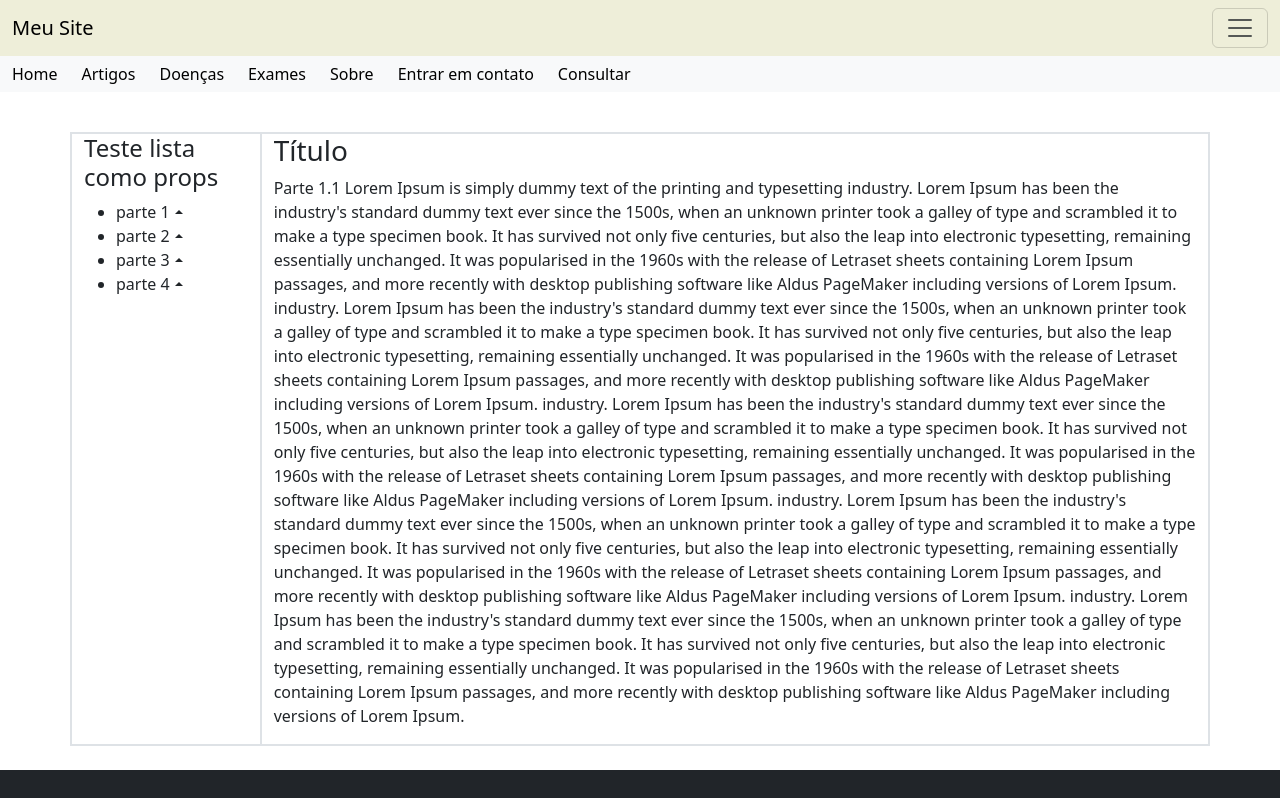
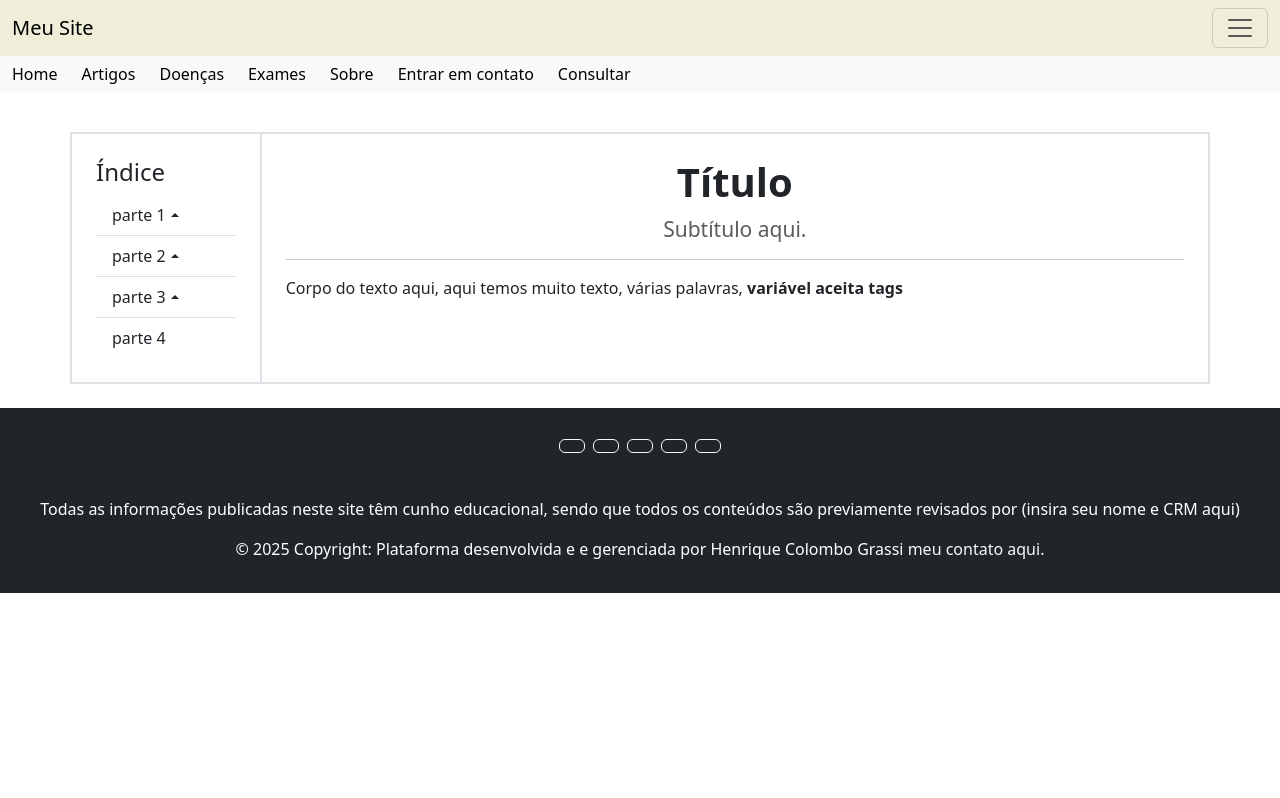
Before and after one commit to h-grassi/SitesGenerico, a Next.js app in the folder meu-sitenpx/: page /Doencas in a window 1280 px wide. Shown: the top 798 px of the page. Built offline with nearby package versions, Linux system fonts and the light colour scheme.

Commit message:
commit 4
Foco no componente de seções, criação do componente de texto e pequenos ajustes na página inicial

```diff
--- /dev/null
+++ b/meu-sitenpx/src/Componentes/Textos.tsx
@@ -0,0 +1,12 @@
+function Texto1(props: any){
+  return(
+    <>
+     <h1 className="text-center fw-bold">{props.titulo}</h1>
+     <h4 className="text-center"><small className="text-body-secondary">{props.subtitulo}</small></h4>
+     <hr className="featurette-divider"></hr>
+     <div dangerouslySetInnerHTML={{__html: props.texto}} />
+    </>
+  )
+};
+
+export {Texto1};
--- /dev/null
+++ b/meu-sitenpx/src/Componentes/listaExplorarSecoes.tsx
@@ -0,0 +1,34 @@
+function ExplorarSecoes ({indice}: {indice: any}) {
+   if(!Array.isArray(indice)){
+       console.log("erro, componente não está recebendo os parâmetros corretamente.")
+       return(<></>)
+   }else{
+        return (
+            <div className="col-md-2 p-4 border">
+                <h4>Índice</h4>
+                <ul className="list-group list-group-flush">
+                    {indice?.map((obj: any)=>(
+                        <li className="list-group-item">
+                        <a className={`h6 link-underline link-underline-opacity-0 ${obj.subItens == null ? "" : "dropdown-toggle"}`} href={obj.href} data-bs-toggle="collapse"
+                            data-bs-target={"#" + obj.collapse} aria-expanded="true" aria-controls={obj.collapse}>
+                            {obj.item}
+                            </a>
+                            {obj.subItens?.map((sub: any)=>
+                                (<div className="collapse collapse-vertical" id={obj.collapse}>
+                                    <ul className="list-group list-group-flush">
+                                        <li className="list-group-item ">
+                                            <a className="subItemIndice link-underline link-underline-opacity-0" href={sub.href}>{sub.subItem}</a>
+                                        </li>
+                                    </ul>
+                                </div>
+                                )
+                            )}
+                        </li>
+                    ))}
+                </ul>
+            </div>
+        );
+    }
+}
+
+export{ExplorarSecoes}
--- a/meu-sitenpx/src/Componentes/listaExplorarSessoes.tsx
+++ /dev/null
@@ -1,76 +0,0 @@
-function ExplorarSessoes (props: any){
-    return(
-        <div className="col-md-2 border">
-            <h4>Explorar Artigo</h4>
-            <ul>
-                <li>
-                <a href={props.href} className="h6 link-underline link-underline-opacity-0 dropdown-toggle" data-bs-toggle="collapse"
-                    data-bs-target="#collapseParte1" aria-expanded="true" aria-controls="collapseParte1">
-                    {props.item}
-                </a>
-                </li>
-            </ul>
-        </div>
-    )
-};
-
-
-function TesteArray() {
-
-    const indice =[{
-        item: "parte 1",
-        subItens: [
-          { subItem: "parte1.1", href: "#parte1.1" },
-          { subItem: "parte1.2", href: "#parte1.2" },
-          { subItem: "parte1.3", href: "#parte1.3" },
-        ]
-      },
-      {
-        item: "parte 2",
-        subItens: [
-          { subItem: "parte2.1", href: "#parte2.1" },
-          { subItem: "parte2.2", href: "#parte2.2" },
-          { subItem: "parte3.3", href: "#parte2.3" },
-        ]
-      },
-      {
-        item: "parte 3",
-        subItens: [
-          { subItem: "parte3.1", href: "#parte3.1" },
-          { subItem: "parte3.2", href: "#parte3.2" },
-          { subItem: "parte3.3", href: "#parte3.3" },
-        ]
-      },
-      {
-        item: "parte 4",
-        subItens: []
-      }];
-
-
-    return (
-        <div className="col-md-2 border">
-            <h4>Teste lista como props</h4>
-            <ul>
-                {indice.map((obj, index)=>(
-                    <li>
-                       <a className="h6 link-underline link-underline-opacity-0 dropdown-toggle">
-                        {obj.item}
-                        </a>
-                        {obj.subItens.map((sub)=>
-                            (<div className="collapse collapse-vertical" id="collapseParte1">
-                                <ul>
-                                    <li>
-                                        <a className="link-underline link-underline-opacity-0" href={sub.href}>{sub.subItem}</a>
-                                    </li>
-                                </ul>
-                            </div>
-                            )
-                        )}
-                    </li>
-                ))}
-            </ul>
-        </div>
-    );
-}
-
-export{ExplorarSessoes, TesteArray}
--- a/meu-sitenpx/src/Componentes/navHeader.tsx
+++ b/meu-sitenpx/src/Componentes/navHeader.tsx
@@ -1,4 +1,5 @@
 import Link from "next/link";
+
 export default function NavHeader(){
     return(
         <>
@@ -46,7 +47,8 @@ export default function NavHeader(){
                             <li className="nav-item ">
                                 <button className="btn btn-outline-secondary border-0">
                                     <a className="linkNavBar link-underline link-underline-opacity-0 "
-                                    href="https://api.whatsapp.com/send?phone=993356505&text=Olá! Teste de mensagem automática">Consultar</a><br/>
+                                    href="https://api.whatsapp.com/send?phone=993356505&text=Olá! Teste de mensagem automática"
+                                    target="_blank">Consultar</a><br/>
                                 </button>
                             </li>
                         </ul>
--- a/meu-sitenpx/src/app/Doencas/page.tsx
+++ b/meu-sitenpx/src/app/Doencas/page.tsx
@@ -1,52 +1,50 @@
-import { TesteArray, ExplorarSessoes } from "@/Componentes/listaExplorarSessoes"
+import {ExplorarSecoes} from "@/Componentes/listaExplorarSecoes"
+import { Texto1 } from "@/Componentes/Textos";
 
 export default function Doencas(){
 
+  const indice =[{
+    item: "parte 1",
+    collapse:"collapse1",
+    subItens: [
+      { subItem: "parte1.1", href: "#parte1.1" },
+      { subItem: "parte1.2", href: "#parte1.2" },
+      { subItem: "parte1.3", href: "#parte1.3" },
+    ]
+  },
+  {
+    item: "parte 2",
+    collapse:"collapse2",
+    subItens: [
+      { subItem: "parte2.1", href: "#parte2.1" },
+      { subItem: "parte2.2", href: "#parte2.2" },
+      { subItem: "parte3.3", href: "#parte2.3" },
+    ]
+  },
+  {
+    item: "parte 3",
+    collapse:"collapse3",
+    subItens: [
+      { subItem: "parte3.1", href: "#parte3.1" },
+      { subItem: "parte3.2", href: "#parte3.2" },
+      { subItem: "parte3.3", href: "#parte3.3" },
+    ]
+  },
+  {
+    item: "parte 4",
+    href:"#parte4"
+  }
+];
   return(
       <>
         <main className="mt-4 mb-2 p-3">
           <div className="container border">
             <div className="row">
-                    <TesteArray/>
-                    <div className="col-md-10 border">
-                        <h3>Título</h3>
-                        <p><a id="#parte1">Parte 1.1</a> Lorem Ipsum is simply dummy text of the printing and typesetting
-                          industry. Lorem Ipsum has been the
-                          industry's standard dummy text ever since the 1500s,
-                          when an unknown printer took a galley of type and scrambled it to make a type specimen book. It has survived
-                          not only five centuries, but also the leap into
-                          electronic typesetting, remaining essentially unchanged. It was popularised in the 1960s with the release of
-                          Letraset sheets containing Lorem Ipsum passages,
-                          and more recently with desktop publishing software like Aldus PageMaker including versions of Lorem Ipsum.
-                          industry. Lorem Ipsum has been the
-                          industry's standard dummy text ever since the 1500s,
-                          when an unknown printer took a galley of type and scrambled it to make a type specimen book. It has survived
-                          not only five centuries, but also the leap into
-                          electronic typesetting, remaining essentially unchanged. It was popularised in the 1960s with the release of
-                          Letraset sheets containing Lorem Ipsum passages,
-                          and more recently with desktop publishing software like Aldus PageMaker including versions of Lorem Ipsum.
-                          industry. Lorem Ipsum has been the
-                          industry's standard dummy text ever since the 1500s,
-                          when an unknown printer took a galley of type and scrambled it to make a type specimen book. It has survived
-                          not only five centuries, but also the leap into
-                          electronic typesetting, remaining essentially unchanged. It was popularised in the 1960s with the release of
-                          Letraset sheets containing Lorem Ipsum passages,
-                          and more recently with desktop publishing software like Aldus PageMaker including versions of Lorem Ipsum.
-                          industry. Lorem Ipsum has been the
-                          industry's standard dummy text ever since the 1500s,
-                          when an unknown printer took a galley of type and scrambled it to make a type specimen book. It has survived
-                          not only five centuries, but also the leap into
-                          electronic typesetting, remaining essentially unchanged. It was popularised in the 1960s with the release of
-                          Letraset sheets containing Lorem Ipsum passages,
-                          and more recently with desktop publishing software like Aldus PageMaker including versions of Lorem Ipsum.
-                          industry. Lorem Ipsum has been the
-                          industry's standard dummy text ever since the 1500s,
-                          when an unknown printer took a galley of type and scrambled it to make a type specimen book. It has survived
-                          not only five centuries, but also the leap into
-                          electronic typesetting, remaining essentially unchanged. It was popularised in the 1960s with the release of
-                          Letraset sheets containing Lorem Ipsum passages,
-                          and more recently with desktop publishing software like Aldus PageMaker including versions of Lorem Ipsum.
-                        </p>
+              <ExplorarSecoes indice={indice}/>
+              <div className="col-md-10 border p-4">
+                <Texto1 titulo="Título"
+                 subtitulo="Subtítulo aqui."
+                 texto="<p className = ''1h-lg''>Corpo do texto aqui, aqui temos muito texto, várias palavras, <b> variável aceita tags</b></p>"/>
               </div>
             </div>
           </div>
--- a/meu-sitenpx/src/app/globals.scss
+++ b/meu-sitenpx/src/app/globals.scss
@@ -22,11 +22,12 @@ $theme-colors: map-merge($theme-colors , $cores-customizadas);
 }
 
 .imgCard1{
-    width: 200px;
+    width: 150px;
     height:200px;
+    object-fit: cover;
 }
 
-/* seta de dropdown, utilizado nas seções de leitura*/
+/* seta de dropdown, utilizado no indice dos textos*/
 .dropdown-toggle::after {
     display: inline-block;
     margin-left: 5px;
@@ -36,3 +37,10 @@ $theme-colors: map-merge($theme-colors , $cores-customizadas);
   .dropdown-toggle:not(.collapsed)::after {
     transform: rotate(-180deg);
     }
+// altera estilo dos subitens
+.subItemIndice{
+    color: black;
+}
+    .subItemIndice:hover{
+        color:#0066CC;
+    }
```
Also changed, not shown: meu-sitenpx/src/app/page.tsx (+25 -6 lines), meu-sitenpx/public/imagens/teste_150x200.jpg (added). Lines whose indentation alone changed are shown as unchanged.
